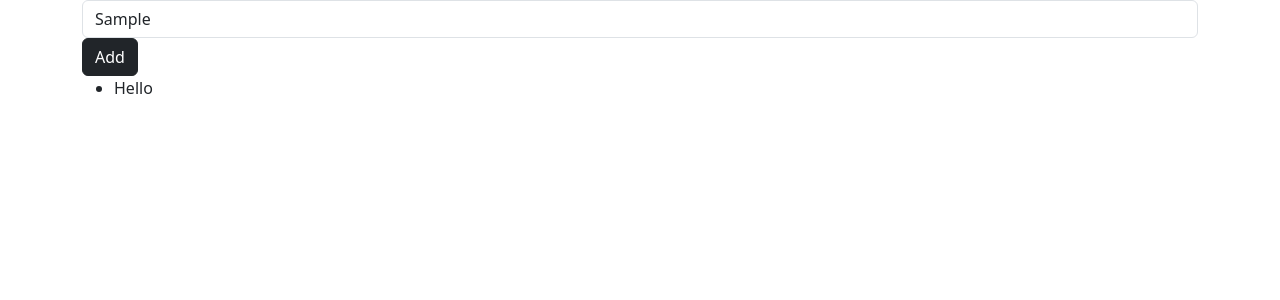
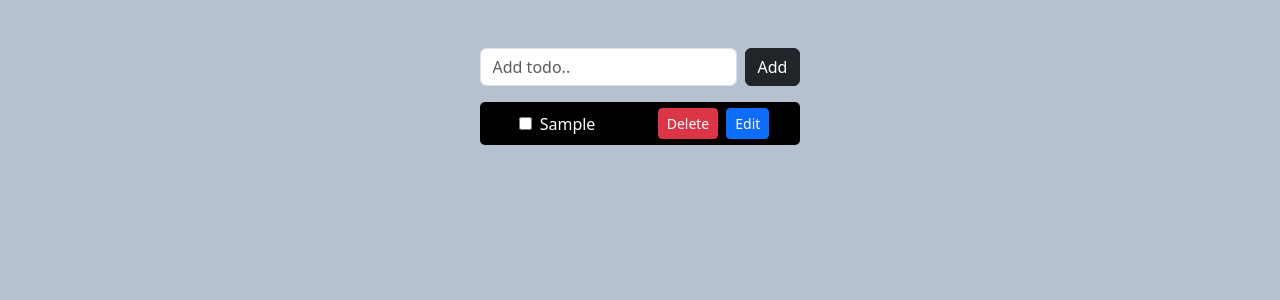
Before and after one commit to arjun-saseendran/react-todo-entri, a React (Vite) app: page / in a window 1280 px wide. Both pictures are taken after typing "Sample" into the empty fields and a click on the button "Add". Shown: the top 300 px of the page. Built offline with nearby package versions, Linux system fonts and the light colour scheme.

Commit message:
add delete todo

```diff
--- a/src/components/Todo/Todo.css
+++ b/src/components/Todo/Todo.css
@@ -0,0 +1,22 @@
+.box {
+  background-color: #f5eded;
+  width: 500px;
+  height: 500px;
+  text-align: center;
+}
+
+ul {
+  padding: 0;
+}
+li {
+  list-style: none;
+  background-color: black;
+  border-radius: 5px;
+  padding: 6px 0;
+  color: white;
+  display: flex;
+  justify-content: space-around;
+  text-align: start;
+  margin-bottom: 5px;
+
+}
--- a/src/components/Todo/Todo.jsx
+++ b/src/components/Todo/Todo.jsx
@@ -1,17 +1,54 @@
-import Form from "react-bootstrap/Form";
-import { Container, Row, Button } from "react-bootstrap";
+import { Container, Row, Col, Button, Form } from "react-bootstrap";
+import "./Todo.css";
+import { useRef, useState } from "react";
 
 function Todo() {
+    const [tasks, setTasks] = useState([])
+    const inputValue = useRef('')
+    const addTask = () => {
+
+        setTasks([...tasks,inputValue.current.value]),inputValue.current.value = ''}
+        const deleteTodo = (index) => {
+
+          const newTasks = [...tasks]
+           newTasks.splice(index, 1)
+          setTasks(newTasks)
+        }
+
+
+
   return (
-    <Container>
-      <Row>
-        <Form>
-          <Form.Control type="text" placeholder="Add todo" />
-          <Button variant="dark">Add</Button>
-          <ul>
-            <li>Hello</li>
+    <Container className="d-flex justify-content-center align-items-center">
+      <Row className="d-flex flex-column align-items-center">
+        <Col>
+          <Form.Group className="w-100 mt-5 d-flex ">
+            <Form.Control
+              ref={inputValue}
+              type="text"
+              placeholder="Add todo.."
+            />
+            <Button variant="dark ms-2" onClick={() => addTask()}>
+              Add
+            </Button>
+          </Form.Group>
+        </Col>
+        <Col>
+          <ul className="mt-3">
+            {tasks.map((task, index) => (
+              <li key={index} onClick={()=>deleteTodo(index)}>
+                <span className="mt-1 ms-0">
+                  <input type="checkbox" className="mx-2" />
+                  {task}
+                </span>
+
+                <span>
+                  <Button className="me-2 btn-sm btn-danger">Delete</Button>
+                  <Button className="btn-sm">Edit</Button>
+                </span>
+              </li>
+            ))}
           </ul>
-        </Form>
+        </Col>
       </Row>
     </Container>
   );
--- a/src/index.css
+++ b/src/index.css
@@ -0,0 +1,3 @@
+body{
+    background-color: #B5C0D0;
+}
```
